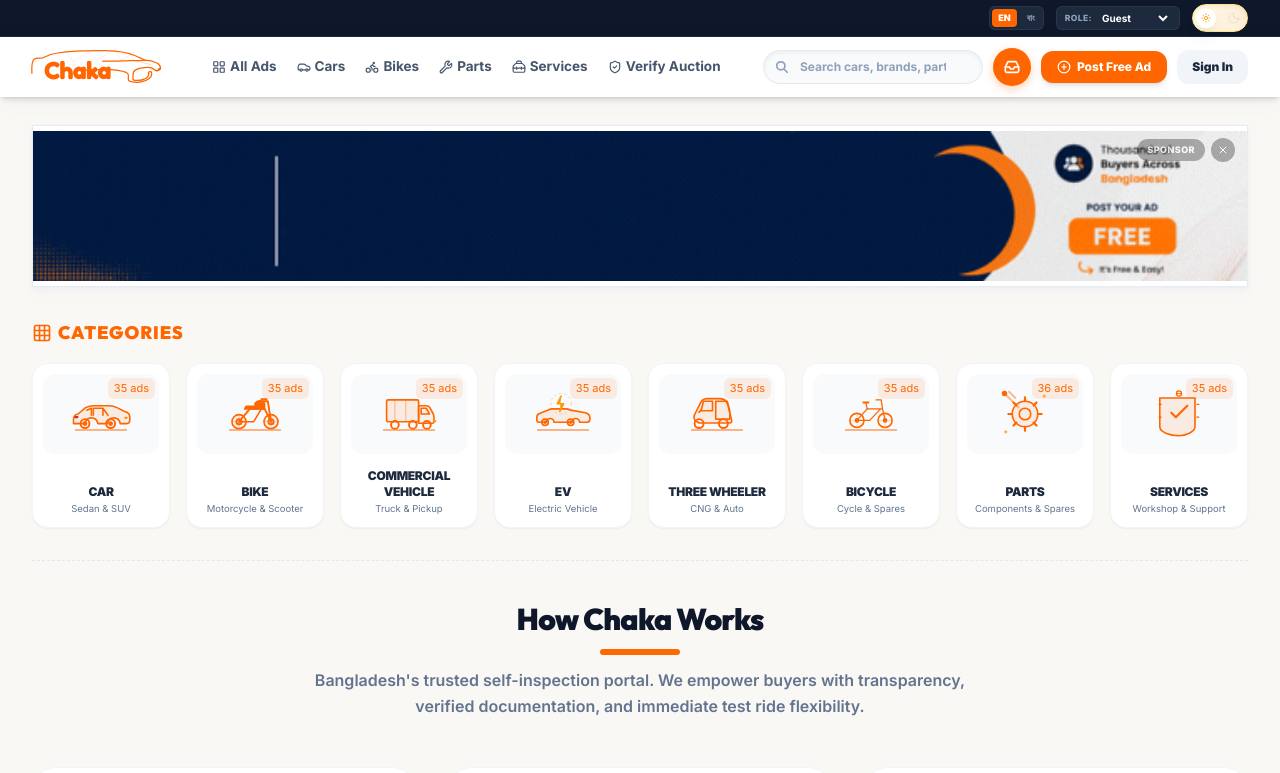
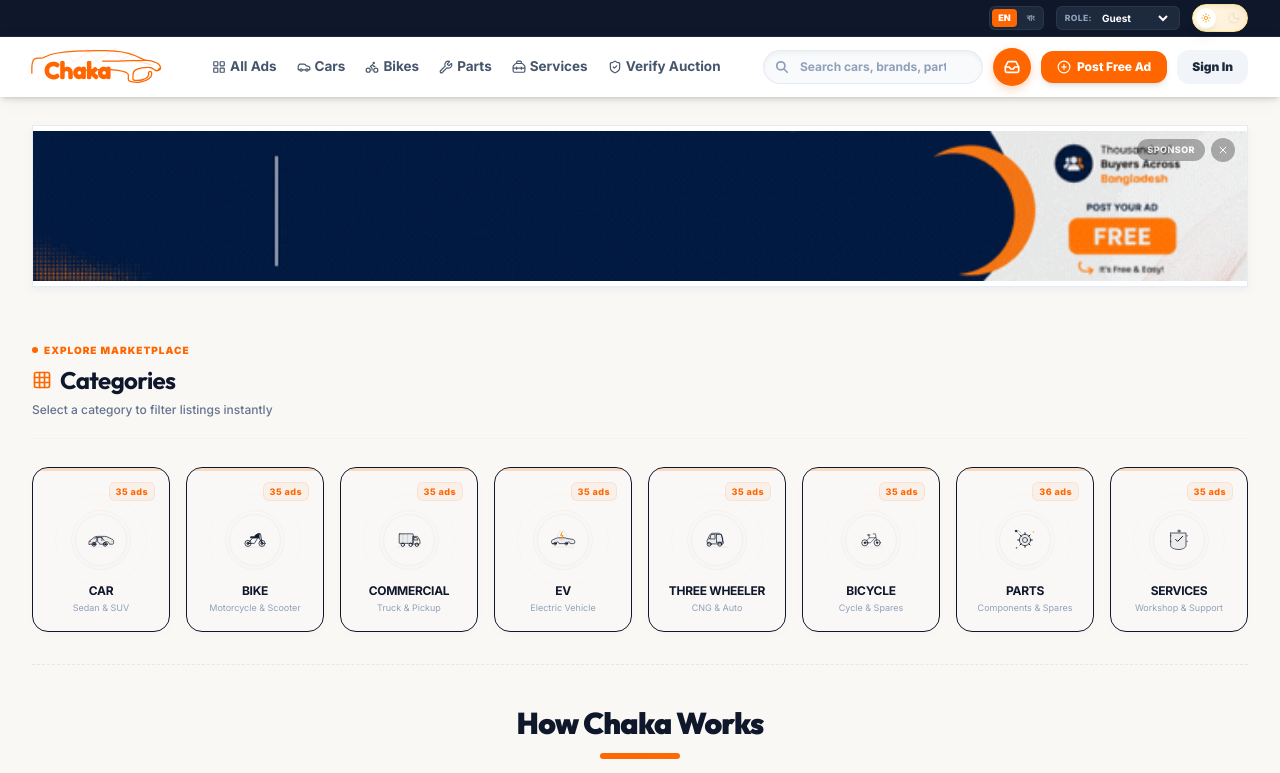
Before and after one commit to mahbub-alom/chaka, a Next.js app: page / in a window 1280 px wide. Shown: the top 773 px of the page. Built offline with nearby package versions, Linux system fonts and the light colour scheme.

Commit message:
categories section desgin changed

```diff
--- a/sections/HomeView.tsx
+++ b/sections/HomeView.tsx
@@ -1,18 +1,12 @@
 "use client";
 
 import React, { useMemo } from "react";
+import { motion } from "motion/react";
 import {
-  Car,
-  Bike,
   Compass,
-  ShieldCheck,
-  Star,
   MapPin,
   LayoutGrid,
   Grid,
-  Wrench,
-  Zap,
-  Truck,
   Sparkles,
   List,
   Eye,
@@ -441,16 +435,43 @@
           />
         </div>
       )}
-
-      <div className="space-y-4 mt-8">
-        <div>
-          <h3 className="text-sm sm:text-base md:text-lg font-black uppercase tracking-wider text-primary dark:text-orange-404 flex items-center gap-1.5 matches-outfit">
-            <Grid className="w-4.5 h-4.5 sm:w-5 sm:h-5 text-primary" />{" "}
-            {t("Categories")}
-          </h3>
+      {/* categories section start here  */}
+      <div className="space-y-6 mt-12">
+        {/* Modern premium header */}
+        <div className="flex flex-col sm:flex-row sm:items-end justify-between border-b border-slate-100 dark:border-slate-800/40 pb-5 mb-5 gap-3">
+          <div className="space-y-1.5">
+            <div className="inline-flex items-center gap-1.5 text-[10px] font-black tracking-widest text-primary dark:text-orange-400 uppercase">
+              <span className="h-1.5 w-1.5 rounded-full bg-primary animate-pulse" />
+              Explore Marketplace
+            </div>
+            <h2 className="text-xl sm:text-2xl font-bold tracking-tight flex items-center gap-2 matches-outfit">
+              {/* <h2 className="text-xl sm:text-2xl font-bold tracking-tight text-slate-800 dark:text-slate-100 flex items-center gap-2 matches-outfit"> */}
+              <Grid className="w-5 h-5 text-primary dark:text-orange-400" />
+              {t("Categories")}
+            </h2>
+            <p className="text-xs text-slate-500 dark:text-slate-400 font-medium">
+              {language === "bn"
+                ? "আপনার পছন্দের যানবাহনের ক্যাটাগরি সিলেক্ট করুন"
+                : "Select a category to filter listings instantly"}
+            </p>
+          </div>
         </div>
 
-        <div className="grid grid-cols-2 sm:grid-cols-3 md:grid-cols-4 lg:grid-cols-8 gap-4">
+        <motion.div
+          variants={{
+            hidden: { opacity: 0 },
+            show: {
+              opacity: 1,
+              transition: {
+                staggerChildren: 0.03,
+              },
+            },
+          }}
+          initial="hidden"
+          whileInView="show"
+          viewport={{ once: true, margin: "-10px" }}
+          className="grid grid-cols-2 sm:grid-cols-3 md:grid-cols-4 lg:grid-cols-8 gap-4 pt-2"
+        >
           {[
             {
               id: "car",
@@ -459,7 +480,7 @@
               svg: (
                 <svg
                   viewBox="0 0 100 100"
-                  className="w-16 h-16 text-primary dark:text-orange-400 transition-transform duration-300 group-hover:scale-110"
+                  className="w-7 h-7 transition-colors duration-300 text-slate-555 dark:text-slate-400 group-hover:text-primary group-hover:dark:text-orange-400"
                   fill="none"
                   stroke="currentColor"
                   strokeWidth="2.5"
@@ -472,12 +493,12 @@
                     x2="90"
                     y2="75"
                     strokeWidth="1.5"
-                    className="text-slate-350 dark:text-slate-800"
+                    className="text-slate-300 dark:text-slate-800"
                   />
                   <path
                     d="M15 65 h10 c2-12 18-12 20 0 h15 c2-12 18-12 20 0 h10 c4 0 5-2 5-6 v-4 c0-4-3-8-8-9 l-12-6 c-3-1.5-8-3-12-3 H38 c-4 0-9 1.5-12 3 L14 50 c-5 1-7 5-7 9 v6 z"
                     fill="currentColor"
-                    fillOpacity="0.1"
+                    fillOpacity="0.05"
                   />
                   <path d="M38 41 h15 l8 11 M38 41 v11 M53 41 v11" />
                   <path d="M28 44 l7-3 v11" />
@@ -505,7 +526,7 @@
               svg: (
                 <svg
                   viewBox="0 0 100 100"
-                  className="w-16 h-16 text-primary dark:text-orange-400 transition-transform duration-300 group-hover:scale-110"
+                  className="w-7 h-7 transition-colors duration-300 text-slate-555 dark:text-slate-400 group-hover:text-primary group-hover:dark:text-orange-400"
                   fill="none"
                   stroke="currentColor"
                   strokeWidth="2.5"
@@ -518,28 +539,28 @@
                     x2="90"
                     y2="75"
                     strokeWidth="1.5"
-                    className="text-slate-350 dark:text-slate-800"
+                    className="text-slate-300 dark:text-slate-800"
                   />
                   <circle
                     cx="25"
                     cy="62"
                     r="11"
                     fill="currentColor"
-                    fillOpacity="0.08"
+                    fillOpacity="0.05"
                   />
                   <circle
                     cx="75"
                     cy="62"
                     r="11"
                     fill="currentColor"
-                    fillOpacity="0.08"
+                    fillOpacity="0.05"
                   />
                   <circle cx="25" cy="62" r="4" fill="none" strokeWidth="3" />
                   <circle cx="75" cy="62" r="4" fill="none" strokeWidth="3" />
                   <path
                     d="M25 51v22M14 62h22M75 51v22M64 62h22"
                     strokeWidth="1"
-                    className="opacity-40"
+                    className="opacity-30"
                   />
                   <path d="M25 62 L42 42 L65 42 L75 62" strokeWidth="3" />
                   <path d="M75 62 L70 30 L60 30" strokeWidth="3" />
@@ -555,12 +576,12 @@
             },
             {
               id: "commercial",
-              title: "Commercial Vehicle",
+              title: "Commercial",
               subtitle: "Truck & Pickup",
               svg: (
                 <svg
                   viewBox="0 0 100 100"
-                  className="w-16 h-16 text-primary dark:text-orange-400 transition-transform duration-300 group-hover:scale-110"
+                  className="w-7 h-7 transition-colors duration-300 text-slate-555 dark:text-slate-400 group-hover:text-primary group-hover:dark:text-orange-400"
                   fill="none"
                   stroke="currentColor"
                   strokeWidth="2.5"
@@ -573,7 +594,7 @@
                     x2="90"
                     y2="75"
                     strokeWidth="1.5"
-                    className="text-slate-350 dark:text-slate-800"
+                    className="text-slate-300 dark:text-slate-800"
                   />
                   <rect
                     x="15"
@@ -582,18 +603,18 @@
                     height="34"
                     rx="2"
                     fill="currentColor"
-                    fillOpacity="0.1"
+                    fillOpacity="0.05"
                     strokeWidth="2.5"
                   />
                   <path
                     d="M28 28 v34 M45 28 v34"
                     strokeWidth="1.5"
-                    className="opacity-45"
+                    className="opacity-30"
                   />
                   <path
                     d="M65 37 h12 c3 0 5 1.5 6 4 l5 9 c0.5 1.5 1 3 1 5 v7 c0 1.5-1 2.5-2.5 2.5 H65 z"
                     fill="currentColor"
-                    fillOpacity="0.08"
+                    fillOpacity="0.05"
                     strokeWidth="2.5"
                   />
                   <path d="M69 41 h8 l5 9 H69 z" />
@@ -615,7 +636,7 @@
               svg: (
                 <svg
                   viewBox="0 0 100 100"
-                  className="w-16 h-16 text-primary dark:text-orange-400 transition-transform duration-300 group-hover:scale-110"
+                  className="w-7 h-7 transition-colors duration-300 text-slate-555 dark:text-slate-400 group-hover:text-primary group-hover:dark:text-orange-400"
                   fill="none"
                   stroke="currentColor"
                   strokeWidth="2.5"
@@ -628,12 +649,12 @@
                     x2="90"
                     y2="75"
                     strokeWidth="1.5"
-                    className="text-slate-350 dark:text-slate-800"
+                    className="text-slate-300 dark:text-slate-800"
                   />
                   <path
                     d="M12 63 h12 c1-8 11-8 12 0 h28 c1-8 11-8 12 0 h12 c3 0 4-2 4-5 v-2 c0-5-3-7-7-8 L62 44 c-2-1-5-2-8-2 H34 c-3 0-6 1-8 2 L14 49 c-4 1-5 4-5 7 v2 c0 3 1 5 3 5 z"
                     fill="currentColor"
-                    fillOpacity="0.1"
+                    fillOpacity="0.05"
                   />
                   <circle cx="22" cy="63" r="5" fill="none" strokeWidth="2.5" />
                   <circle cx="22" cy="63" r="1.5" fill="currentColor" />
@@ -653,7 +674,7 @@
                     stroke="currentColor"
                     strokeWidth="1"
                     strokeDasharray="3 5"
-                    className="opacity-40 text-primary"
+                    className="opacity-30"
                   />
                 </svg>
               ),
@@ -665,7 +686,7 @@
               svg: (
                 <svg
                   viewBox="0 0 100 100"
-                  className="w-16 h-16 text-primary dark:text-orange-400 transition-transform duration-300 group-hover:scale-110"
+                  className="w-7 h-7 transition-colors duration-300 text-slate-555 dark:text-slate-400 group-hover:text-primary group-hover:dark:text-orange-400"
                   fill="none"
                   stroke="currentColor"
                   strokeWidth="2.5"
@@ -678,12 +699,12 @@
                     x2="90"
                     y2="75"
                     strokeWidth="1.5"
-                    className="text-slate-355 dark:text-slate-800"
+                    className="text-slate-300 dark:text-slate-800"
                   />
                   <path
                     d="M22 64 h48 c2 0 3-1.5 3-3.5 l-6-24 c-1.5-6-5-10.5-12-10.5 H34 c-5 0-9 4-11 9 L15 51 c-1.5 3-1 6.5 1 9.5 z"
                     fill="currentColor"
-                    fillOpacity="0.1"
+                    fillOpacity="0.05"
                   />
                   <path d="M25 45 l4-15 h14 v15 z" />
                   <path d="M48 30 h18 l4 15 M48 30 v28 M70 45 v13 H48" />
@@ -700,7 +721,7 @@
               svg: (
                 <svg
                   viewBox="0 0 100 100"
-                  className="w-16 h-16 text-primary dark:text-orange-400 transition-transform duration-300 group-hover:scale-110"
+                  className="w-7 h-7 transition-colors duration-300 text-slate-555 dark:text-slate-400 group-hover:text-primary group-hover:dark:text-orange-400"
                   fill="none"
                   stroke="currentColor"
                   strokeWidth="2.5"
@@ -713,7 +734,7 @@
                     x2="90"
                     y2="75"
                     strokeWidth="1.5"
-                    className="text-slate-350 dark:text-slate-800"
+                    className="text-slate-300 dark:text-slate-800"
                   />
                   <circle
                     cx="28"
@@ -734,7 +755,7 @@
                   <path
                     d="M28 49 v22 M17 60 h22 M72 49 v22 M61 60 h22"
                     strokeWidth="0.8"
-                    className="opacity-40"
+                    className="opacity-30"
                   />
                   <path
                     d="M28 60 L48 60 L65 42 M28 60 L44 42 L68 42 L72 60"
@@ -755,7 +776,7 @@
               svg: (
                 <svg
                   viewBox="0 0 100 100"
-                  className="w-16 h-16 text-primary dark:text-orange-400 transition-transform duration-300 group-hover:scale-110"
+                  className="w-7 h-7 transition-colors duration-300 text-slate-555 dark:text-slate-400 group-hover:text-primary group-hover:dark:text-orange-400"
                   fill="none"
                   stroke="currentColor"
                   strokeWidth="2.5"
@@ -767,7 +788,7 @@
                     cy="50"
                     r="20"
                     fill="currentColor"
-                    fillOpacity="0.1"
+                    fillOpacity="0.05"
                     strokeWidth="2.5"
                   />
                   <circle cx="50" cy="50" r="9" fill="none" strokeWidth="2.5" />
@@ -779,7 +800,7 @@
                   <path
                     d="M18 18 l22 22 M25 15 l10 10"
                     strokeWidth="3"
-                    className="opacity-45"
+                    className="opacity-30"
                   />
                   <circle cx="18" cy="18" r="3" fill="currentColor" />
                   <path
@@ -790,7 +811,7 @@
                   <path
                     d="M18 78 h4M20 76v4"
                     strokeWidth="1.5"
-                    className="text-amber-500"
+                    className="text-amber-555"
                   />
                 </svg>
               ),
@@ -802,7 +823,7 @@
               svg: (
                 <svg
                   viewBox="0 0 100 100"
-                  className="w-16 h-16 text-primary dark:text-orange-400 transition-transform duration-300 group-hover:scale-110"
+                  className="w-7 h-7 transition-colors duration-300 text-slate-555 dark:text-slate-400 group-hover:text-primary group-hover:dark:text-orange-400"
                   fill="none"
                   stroke="currentColor"
                   strokeWidth="2.5"
@@ -812,13 +833,13 @@
                   <path
                     d="M25 25 h50 v45 c0 8-15 14-25 14 C35 84 20 78 20 70 V25 z"
                     fill="currentColor"
-                    fillOpacity="0.1"
+                    fillOpacity="0.05"
                     strokeWidth="2.5"
                   />
                   <path
                     d="M38 48 l7 7 18-18"
                     strokeWidth="3.5"
-                    className="text-orange-500"
+                    className="text-orange-555"
                     strokeLinecap="round"
                     strokeLinejoin="round"
                   />
@@ -833,12 +854,64 @@
             },
           ].map((cat) => {
             const count = listings.filter((l) => l.type === cat.id).length;
+            const titleText =
+              language === "bn"
+                ? cat.id === "car"
+                  ? "গাড়ি"
+                  : cat.id === "bike"
+                    ? "বাইক"
+                    : cat.id === "commercial"
+                      ? "কমার্শিয়াল গাড়ি"
+                      : cat.id === "ev"
+                        ? "ইভি (ইলেকট্রিক)"
+                        : cat.id === "threewheeler"
+                          ? "থ্রি হুইলার"
+                          : cat.id === "bicycle"
+                            ? "বাইসাইকেল"
+                            : cat.id === "parts"
+                              ? "পার্টস"
+                              : "সার্ভিস"
+                : cat.title;
+
+            const subtitleText =
+              language === "bn"
+                ? cat.id === "car"
+                  ? "সেডান ও এসইউভি"
+                  : cat.id === "bike"
+                    ? "মোটরসাইকেল ও স্কুটার"
+                    : cat.id === "commercial"
+                      ? "ট্রাক ও পিকআপ"
+                      : cat.id === "ev"
+                        ? "ব্যাটারি চালিত গাড়ি"
+                        : cat.id === "threewheeler"
+                          ? "সিএনজি ও অটো"
+                          : cat.id === "bicycle"
+                            ? "সাইকেল ও স্পেয়ার্স"
+                            : cat.id === "parts"
+                              ? "যন্ত্রাংশ ও এক্সেসরিজ"
+                              : "ওয়ার্কশপ ও সাপোর্ট"
+                : cat.subtitle;
+
             return (
-              <div
+              <motion.div
                 key={cat.id}
+                variants={{
+                  hidden: { opacity: 0, y: 12 },
+                  show: {
+                    opacity: 1,
+                    y: 0,
+                    transition: { type: "spring", stiffness: 100, damping: 16 },
+                  },
+                }}
+                whileHover={{
+                  y: -4,
+                  transition: { duration: 0.2, ease: "easeOut" },
+                }}
+                whileTap={{ scale: 0.98 }}
                 onClick={() => {
                   setFilters({
                     ...filters,
+                    // eslint-disable-next-line @typescript-eslint/no-explicit-any
                     type: cat.id as any,
                     subCategory: "all",
                     partsTarget: "all",
@@ -847,54 +920,57 @@
                   changeView("browse");
                   showToast(`${cat.title} Category Selected!`, "success");
                 }}
-                className={`group relative overflow-hidden rounded-2xl border cursor-pointer transition-all duration-300 transform-gpu hover:scale-[1.03] active:scale-[0.98] p-2.5 flex flex-col justify-between h-[165px] ${
+                className={`group relative overflow-hidden rounded-2xl border cursor-pointer transition-all duration-300 p-3.5 flex flex-col justify-between h-[165px] z-10 ${
                   isDarkMode
-                    ? "bg-slate-900/40 border-slate-900/80 hover:border-orange-500/30 shadow-md hover:shadow-orange-500/5"
-                    : "bg-white border-slate-100 hover:border-orange-500/30 shadow-xs hover:shadow-md hover:shadow-orange-100/40"
+                    ? "bg-slate-900/20 border-slate-850/60 hover:border-orange-500/30 hover:shadow-[0_8px_24px_-4px_rgba(249,115,22,0.06)]"
+                    : "bg-slate-50/20 border-slate-150/70 hover:border-primary/25 hover:shadow-[0_8px_24px_-4px_rgba(249,115,22,0.03)] shadow-[0_4px_12px_rgba(0,0,0,0.015)]"
                 }`}
               >
-                <div className="w-full h-20 rounded-xl overflow-hidden bg-slate-50 dark:bg-slate-955/75 flex items-center justify-center p-1.5 shrink-0 relative">
-                  {cat.svg}
-                  {/* <span className="absolute top-1 right-1 text-[10px] sm:text-[11px] px-1.5 py-0.5 rounded-md font-black bg-primary/10 text-primary dark:bg-orange-500/10 dark:text-orange-400"> */}
-                  <span className="absolute top-1 right-1 text-[10px] sm:text-[11px] px-1.5 py-0.5 rounded-md bg-primary/10 text-primary dark:bg-orange-500/10 dark:text-orange-400">
-                    {count} ads
-                  </span>
+                {/* Colored Top Accent Stripe */}
+                <div className="absolute top-0 left-0 right-0 h-[3px] bg-primary/20 dark:bg-orange-500/20 group-hover:bg-primary group-hover:dark:bg-orange-400 transition-colors duration-300 pointer-events-none" />
+
+                {/* Decorative Concentric Radar Rings (Always visible, expands/glows on hover) */}
+                <div className="absolute inset-0 flex items-center justify-center pointer-events-none -z-10 -mt-4.5">
+                  <div className="w-15 h-15 rounded-full border border-primary/6 dark:border-orange-500/6 group-hover:border-primary/15 group-hover:dark:border-orange-500/15 group-hover:scale-115 transition-all duration-500 ease-out" />
+                  <div className="w-23 h-23 rounded-full border border-primary/3 dark:border-orange-500/3 group-hover:border-primary/10 group-hover:dark:border-orange-500/10 group-hover:scale-125 absolute transition-all duration-500 ease-out" />
                 </div>
 
-                <div className="text-center pt-2 pb-1">
-                  <h4 className="text-[12px] sm:text-xs font-black uppercase tracking-tight text-slate-800 dark:text-slate-200 group-hover:text-primary dark:group-hover:text-orange-400 transition-colors">
-                    {language === 'bn'
-                      ? (cat.id === 'car' ? 'গাড়ি' : cat.id === 'bike' ? 'বাইক' : cat.id === 'commercial' ? 'কমার্শিয়াল গাড়ি' : cat.id === 'ev' ? 'ইভি (ইলেকট্রিক)' : cat.id === 'threewheeler' ? 'থ্রি হুইলার' : cat.id === 'bicycle' ? 'বাইসাইকেল' : cat.id === 'parts' ? 'পার্টস' : 'সার্ভিস')
-                      : cat.title
-                    }
-                  </h4>
-                  <span
-                    className={`text-[9px] sm:text-[9.5px] block  leading-none mt-1 ${isDarkMode ? "text-slate-400" : "text-slate-500"}`}
-                  >
-                    {language === "bn"
-                      ? cat.id === "car"
-                        ? "সেডান ও এসইউভি"
-                        : cat.id === "bike"
-                          ? "মোটরসাইকেল ও স্কুটার"
-                          : cat.id === "commercial"
-                            ? "ট্রাক ও পিকআপ"
-                            : cat.id === "ev"
-                              ? "ব্যাটারি চালিত গাড়ি"
-                              : cat.id === "threewheeler"
-                                ? "সিএনজি ও অটো"
-                                : cat.id === "bicycle"
-                                  ? "সাইকেল ও স্পেয়ার্স"
-                                  : cat.id === "parts"
-                                    ? "যন্ত্রাংশ ও এক্সেসরিজ"
-                                    : "ওয়ার্কশপ ও সাপোর্ট"
-                      : cat.subtitle}
-                  </span>
+                {/* Dotted Mesh Grid Background (visible & textured by default, glowing on hover) */}
+                {/* <div className="absolute inset-0 bg-[linear-gradient(to_right,#80808008_1px,transparent_1px),linear-gradient(to_bottom,#80808008_1px,transparent_1px)] bg-[size:10px_10px] [mask-image:radial-gradient(ellipse_60%_50%_at_50%_50%,#000_70%,transparent_100%)] opacity-[0.25] group-hover:opacity-100 transition-opacity duration-500 pointer-events-none -z-20" /> */}
+
+                {/* Subtle soft primary spotlight radial glow (visible on hover) */}
+                {/* <div className="absolute inset-0 bg-radial from-primary/3 to-transparent dark:from-orange-500/3 opacity-0 group-hover:opacity-100 transition-opacity duration-500 pointer-events-none -z-20" /> */}
+
+                {/* Inner container */}
+                <div className="flex flex-col justify-between h-full w-full relative">
+                  {/* Top Row: Floating count badge (tinted by default, solid brand color on hover) */}
+                  <div className="flex justify-end w-full relative">
+                    <span className="text-[9px] font-extrabold tracking-wider px-1.5 py-0.5 rounded-md border transition-all duration-300 shadow-3xs bg-primary/5 text-primary border-primary/10 dark:bg-orange-500/5 dark:text-orange-400 dark:border-orange-500/10 group-hover:bg-primary group-hover:text-white group-hover:dark:bg-orange-500 group-hover:border-transparent">
+                      {count} {language === "bn" ? "টি" : "ads"}
+                    </span>
+                  </div>
+
+                  {/* Middle Row: Floating Centered Icon container */}
+                  <div className="w-13 h-13 rounded-full flex items-center justify-center transition-all duration-300 dark:bg-[#021A40] border border-slate-200/60 dark:border-slate-800/80 group-hover:bg-primary/5 group-hover:dark:bg-orange-500/5 group-hover:scale-110 group-hover:border-primary/20 dark:group-hover:border-orange-500/20 shadow-[0_2px_8px_rgba(0,0,0,0.02)] mx-auto -mt-1 relative shrink-0">
+                    {cat.svg}
+                  </div>
+
+                  {/* Bottom Row: Centered Typography */}
+                  <div className="text-center w-full pb-0.5">
+                    <h4 className="text-[12px] sm:text-xs font-bold tracking-tight  group-hover:text-primary dark:group-hover:text-orange-400 transition-colors uppercase">
+                      {titleText}
+                    </h4>
+                    <span className="text-[9px] text-slate-400 dark:text-slate-500 block mt-0.5 line-clamp-1">
+                      {subtitleText}
+                    </span>
+                  </div>
                 </div>
-              </div>
+              </motion.div>
             );
           })}
-        </div>
+        </motion.div>
       </div>
+      {/* categories section end here  */}
 
       <HowItWorks isDarkMode={isDarkMode} />
 
```
